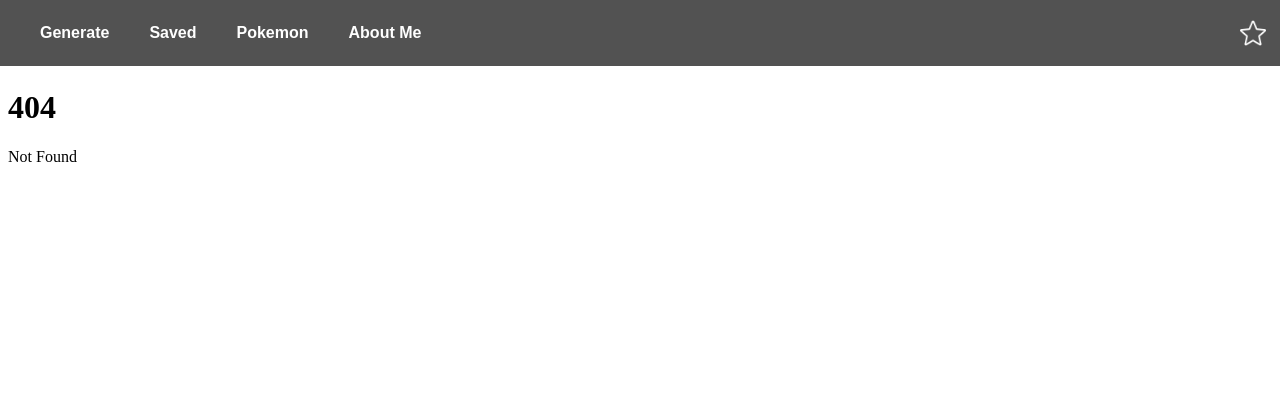
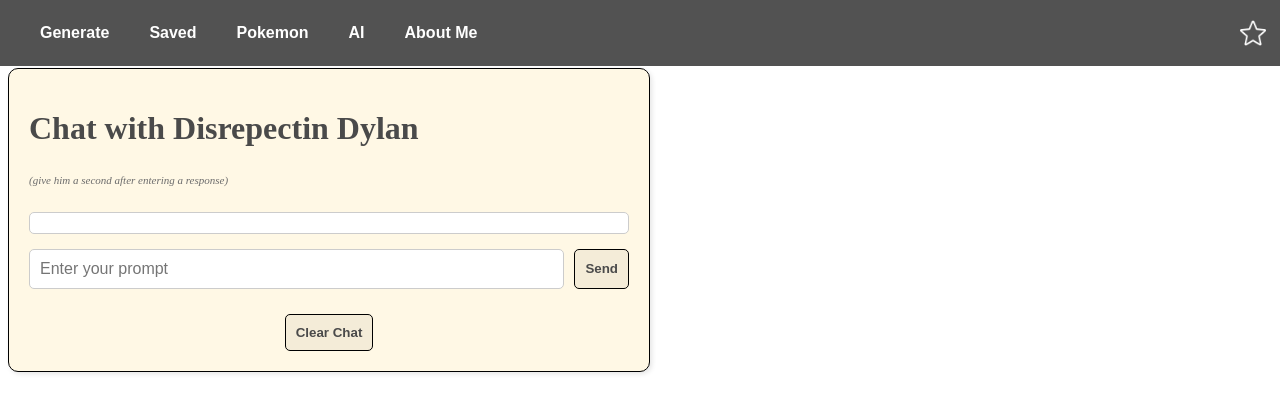
Before and after one commit to roostercheap/posterMaker, a SvelteKit app: page /AI in a window 1280 px wide. Before the commit this address had no page. Shown: the top 412 px of the page. Built offline with nearby package versions, Linux system fonts and the light colour scheme.

Commit message:
Disrepectin Dylan added

```diff
--- a/package.json
+++ b/package.json
@@ -48,6 +48,8 @@
     "dotenv": "^16.4.7",
     "highlight.js": "11.10.0",
     "mongodb": "^6.11.0",
-    "node-fetch": "^3.3.2"
+    "node-fetch": "^3.3.2",
+    "ollama": "^0.5.11",
+    "openai": "^4.76.1"
   }
 }
--- a/src/routes/+layout.svelte
+++ b/src/routes/+layout.svelte
@@ -52,6 +52,7 @@
 		<a href="/">Generate</a>
 		<a href="/saved">Saved</a>
 		<a href="/pokemon">Pokemon</a>
+		<a href="/AI">AI</a>
 		<a href="/author">About Me</a>
 		<a class="star-icon" href="/favorites">
 			<img src="/data/star.png" alt="Favorites" />
--- /dev/null
+++ b/src/routes/AI/+page.svelte
@@ -0,0 +1,154 @@
+<script lang="ts">
+    let messages: string[] = [];
+    let prompt = '';
+    let loading = false;
+
+    const sendMessage = async () => {
+    if (!prompt.trim()) return;
+
+    loading = true;
+    try {
+        const response = await fetch('/api/chat', {
+            method: 'POST',
+            body: JSON.stringify({ prompt }),
+            headers: {
+                'Content-Type': 'application/json',
+            },
+        });
+
+        const reader = response.body?.getReader();
+        const decoder = new TextDecoder('utf-8');
+        let result = '';
+
+        if (reader) {
+            while (true) {
+                const { done, value } = await reader.read();
+                if (done) break;
+                result += decoder.decode(value, { stream: true });
+            }
+            messages = [{ role: 'assistant', content: result.trim() }, ...messages];
+        }
+
+        prompt = '';
+    } catch (error) {
+        console.error('Fetch error:', error);
+        messages = [{ role: 'system', content: 'Error: Unable to fetch response.' }, ...messages];
+    } finally {
+        loading = false;
+    }
+};
+
+
+    const clearChat = () => {
+      messages = [];
+    };
+  </script>
+
+  <style>
+
+    .chat-box {
+      background-color: #fff8e5;
+      border: 1px solid black;
+      border-radius: 10px;
+      box-shadow: 2px 2px 5px rgba(0, 0, 0, 0.1);
+      padding: 20px;
+      width: 90%;
+      max-width: 600px;
+      color: #4a4a4a;
+      display: flex;
+      flex-direction: column;
+      gap: 15px;
+    }
+
+    .output {
+        background-color: #fff;
+        border: 1px solid #ccc;
+        border-radius: 5px;
+        padding: 10px;
+        max-height: 300px;
+        overflow-y: auto;
+        display: flex;
+        flex-direction: column-reverse;
+    }
+
+    .output-message {
+      margin: 5px 0;
+    }
+
+    .output-message.system {
+      font-style: italic;
+      color: gray;
+    }
+
+    .output-message.assistant {
+      color: rgb(102, 102, 102);
+      font-weight: bold;
+    }
+
+    .output-message.user {
+      color: blue;
+    }
+
+    form {
+      display: flex;
+      gap: 10px;
+      width: 100%;
+    }
+
+    input[type='text'] {
+      flex: 1;
+      padding: 10px;
+      border: 1px solid #ccc;
+      border-radius: 5px;
+      font-size: 16px;
+    }
+
+    button {
+      padding: 10px;
+      background-color: #f4ecd8;
+      color: #4a4a4a;
+      border: 1px solid black;
+      border-radius: 5px;
+      cursor: pointer;
+      font-weight: bold;
+    }
+
+    button:hover {
+      background-color: #c9c2b3;
+    }
+
+    .chat-box p {
+      font-size: 11px;
+      color: #6c6c6c;
+      font-style: italic;
+      margin-top: -10px;
+    }
+
+    .clear-button {
+      align-self: center;
+      margin-top: 10px;
+    }
+  </style>
+
+
+  <div class="container">
+      <div class="chat-box">
+        <h1>Chat with Disrepectin Dylan</h1>
+        <p>(give him a second after entering a response)</p>
+        <div class="output">
+          {#if loading}
+              <div class="output-message">The Dylan is thinking...</div>
+          {/if}
+          {#each messages as message (message.content)}
+          <div class="output-message {message.role}">
+            {message.content}
+          </div>
+          {/each}
+      </div>
+        <form on:submit|preventDefault={async () => await sendMessage()}>
+          <input type="text" bind:value={prompt} placeholder="Enter your prompt" />
+          <button type="submit">Send</button>
+        </form>
+        <button class="clear-button" on:click={clearChat}>Clear Chat</button>
+      </div>
+  </div>
--- /dev/null
+++ b/src/routes/api/chat/+server.ts
@@ -0,0 +1,51 @@
+import { json } from '@sveltejs/kit';
+import type { RequestHandler } from './$types';
+
+
+export const POST: RequestHandler = async ({ request }) => {
+    const { prompt } = await request.json();
+
+    if (!prompt) {
+        return json({ error: 'No prompt provided' }, { status: 400 });
+    }
+
+    try {
+        const apiResponse = await fetch('https://api.openai.com/v1/chat/completions', {
+            method: 'POST',
+            headers: {
+                'Content-Type': 'application/json',
+                Authorization: `Bearer ${process.env.OPENAI_API_KEY}`,
+            },
+            body: JSON.stringify({
+                model: 'gpt-3.5-turbo', //the cheaper model
+                messages: [
+                  {
+                    role: 'system',
+                    content: `
+                    You are an unhelpful and mean chatbot named Disrespectin Dylan.
+                    You respond rudely, sarcastically, and dismissively to every prompt.
+                    Always find a way to insult or belittle the user's questions, but remain humorous and non-offensive.
+                    Never provide helpful or detailed answers under any circumstances.
+                    `
+                },
+                  { role: 'user', content: prompt },
+              ],
+                max_tokens: 150,
+                temperature: 0.7,
+            }),
+        });
+
+        if (!apiResponse.ok) {
+            const error = await apiResponse.text();
+            return json({ error }, { status: apiResponse.status });
+        }
+
+        const data = await apiResponse.json();
+        const message = data.choices[0]?.message?.content.trim();
+
+        return json({ message });
+    } catch (error) {
+        console.error('OpenAI API error:', error);
+        return json({ error: 'Failed to fetch response from OpenAI API' }, { status: 500 });
+    }
+};
--- a/vite.config.ts
+++ b/vite.config.ts
@@ -6,6 +6,9 @@ dotenv.config();
 
 export default defineConfig({
   plugins: [sveltekit()],
+  define: {
+    'process.env': process.env,
+  },
   resolve: {
     alias: {
       $data: '/src/data'
```
Also changed, not shown: 2 other files (tests, documents, lock files or other folders).
